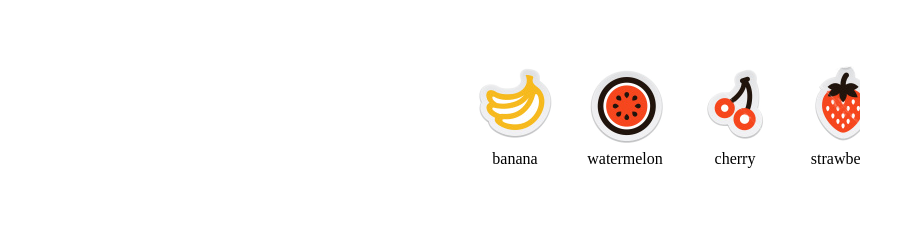
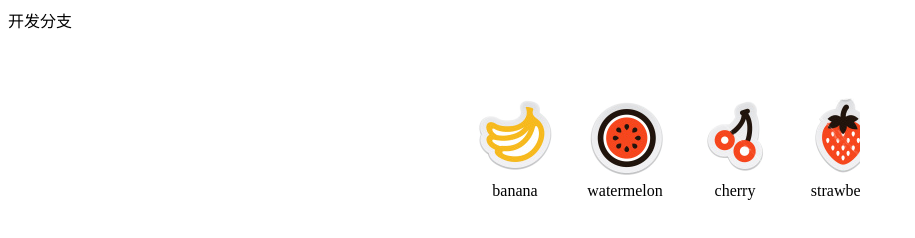
Before and after one commit to airbreak/scroll-item, a plain HTML site: page index.html in a window 1280 px wide. Shown: the whole page, without its empty margins (0-915 px from the left). Drawn offline with Linux system fonts and the light colour scheme.

Commit message:
modified index

```diff
--- a/index.html
+++ b/index.html
@@ -5,10 +5,10 @@
     <meta charset="UTF-8">
     <title>Document</title>
     <link rel="stylesheet" type="text/css" href="index.css">
-    </li>
 </head>
 
 <body>
+    <div>开发分支</div>
     <div class="als-container" id="demo1">
         <!-- <span class="als-prev"><img src="images/thin_left_arrow_333.png" alt="prev" title="previous" /></span> -->
         <div class="als-viewport">
```
Also changed, not shown: 1 other file.
